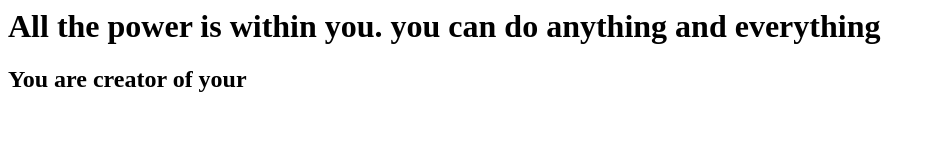
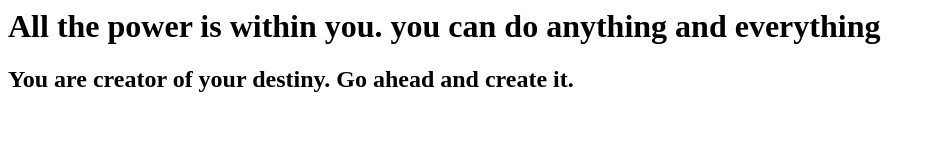
Before and after one commit to MohitVensiyani/SampleRepo, a plain HTML site: page index.html in a window 1280 px wide. Shown: the whole page, without its empty margins (0-935 px from the left). Drawn offline with Linux system fonts and the light colour scheme.

Commit message:
Updated quote 2

```diff
--- a/index.html
+++ b/index.html
@@ -1,6 +1,6 @@
 <html>
 <body>
 <h1>All the power is within you. you can do anything and everything</html>
-<h2>You are creator of your </h2>
+<h2>You are creator of your destiny. Go ahead and create it. </h2>
 </body>
 </html>
```
